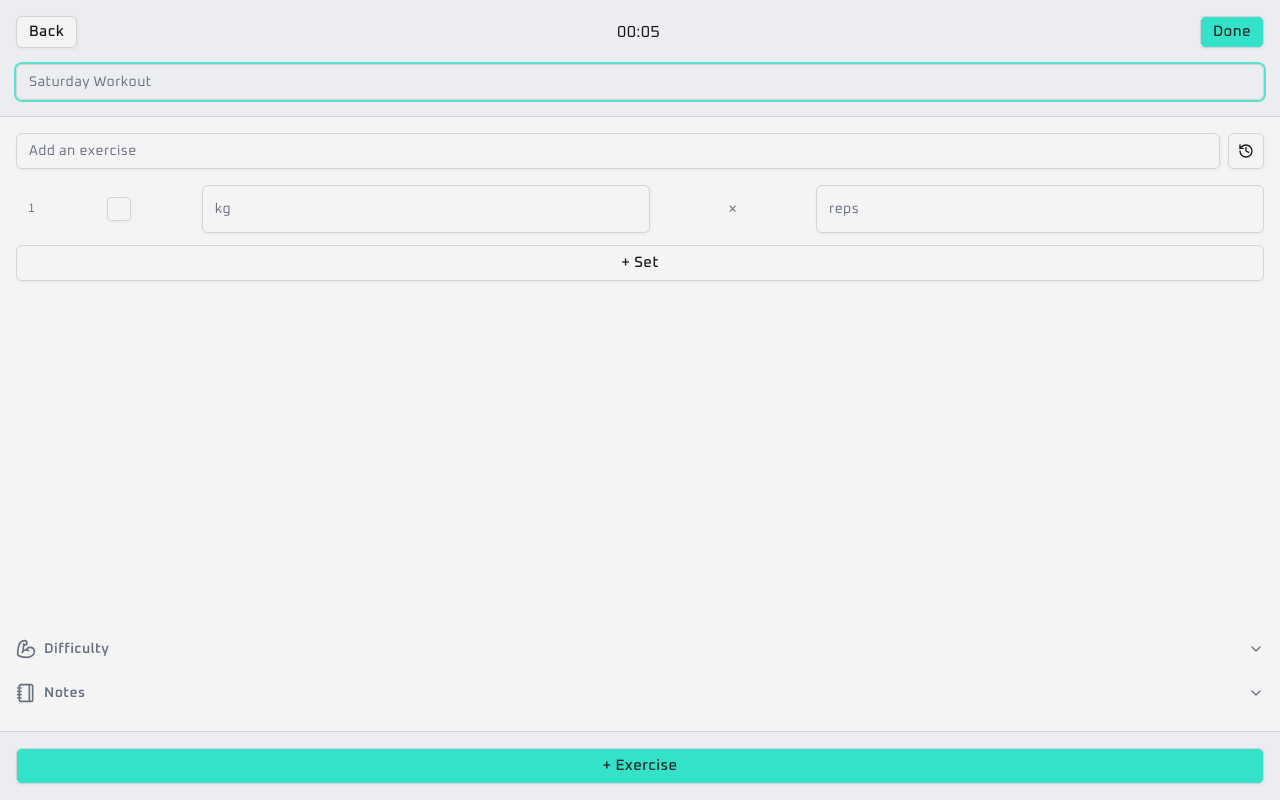
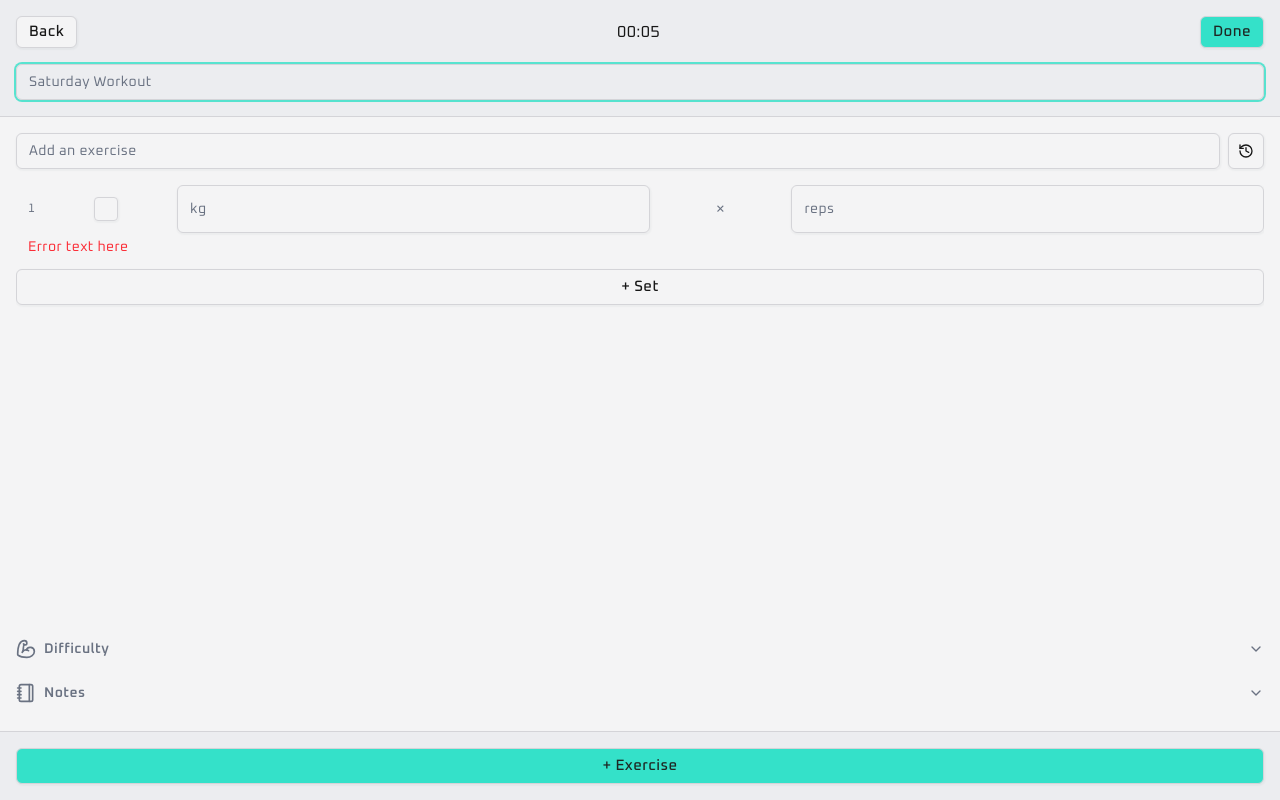
Before and after one commit to laoz40/Horus, a Next.js app: page /workouts/new in a window 1280 px wide. Built offline with nearby package versions, Linux system fonts and the light colour scheme.

Commit message:
change console errors to logs and other insignificant changes

```diff
--- a/app/(navbar)/settings/page.tsx
+++ b/app/(navbar)/settings/page.tsx
@@ -17,10 +17,10 @@ const handleClick = async () => {
 			const workoutData = await response.json();
 
 			if (!workoutData.success) {
-				console.error("Failed to delete workout:", workoutData.error);
+				console.log("Failed to delete workout:", workoutData.error);
 			}
 		} catch (err) {
-			console.error("Delete failed", err);
+			console.log("Delete failed", err);
 		}
 	}
 };
--- a/components/ExerciseForm.tsx
+++ b/components/ExerciseForm.tsx
@@ -1,4 +1,5 @@
 "use client";
+
 import { ChangeEvent, forwardRef } from "react";
 import ExerciseCollapsibles from "./ExerciseCollapsibles";
 import { Button } from "./ui/button";
@@ -36,8 +37,6 @@ const ExerciseForm = forwardRef<HTMLDivElement, ExerciseFormProps>(
 				sets: [...prev.sets, { id: crypto.randomUUID(), weight: "", reps: "" }],
 			}));
 		};
-
-		// TODO: form validation
 
 		return (
 			<section
--- a/components/SetRow.tsx
+++ b/components/SetRow.tsx
@@ -7,7 +7,9 @@ interface SetRowProps {
 	key: string;
 	index: number;
 	set: { weight: string; reps: string };
-	setExerciseData: (updaterFn: (prev: ExerciseFormData) => ExerciseFormData) => void;
+	setExerciseData: (
+		updaterFn: (prev: ExerciseFormData) => ExerciseFormData,
+	) => void;
 }
 
 export default function SetRow({
@@ -31,9 +33,11 @@ export default function SetRow({
 		});
 	};
 
+	// TODO: need to rework this it looks ugly
 	return (
 		<>
-			<div className="grid grid-cols-[min-content_0.3fr_1fr_0.3fr_1fr] place-items-center gap-4">
+			<div className="flex flex-col gap-1">
+				<div className="grid grid-cols-[min-content_0.3fr_1fr_0.3fr_1fr] place-items-center">
 					<span className="text-muted-foreground text-xs">{index + 1}</span>
 					<Checkbox
 						className="h-6 w-6"
@@ -55,6 +59,8 @@ export default function SetRow({
 						onChange={handleRepsUpdate}
 					/>
 				</div>
+				<span className="text-sm text-red-500">Error text here</span>
+			</div>
 		</>
 	);
 }
--- a/components/WorkoutCard.tsx
+++ b/components/WorkoutCard.tsx
@@ -33,10 +33,10 @@ export default function WorkoutCard({
 				const workoutData = await response.json();
 
 				if (!workoutData.success) {
-					console.error("Failed to delete workout:", workoutData.error);
+					console.log("Failed to delete workout:", workoutData.error);
 				}
 			} catch (err) {
-				console.error("Delete failed", err);
+				console.log("Delete failed", err);
 			}
 		}
 	};
--- a/components/WorkoutForm.tsx
+++ b/components/WorkoutForm.tsx
@@ -147,10 +147,10 @@ export default function WorkoutForm({
 				setWorkoutData(newWorkoutObject);
 				console.log("Success", result);
 			} else {
-				console.error("Unsuccessful", result);
+				console.log("Unsuccessful", result);
 			}
 		} catch (error) {
-			console.error("Failed to submit workout", error);
+			console.log("Failed to submit workout", error);
 		} finally {
 			setSubmitting(false);
 		}
```
Lines whose indentation alone changed are shown as unchanged.
